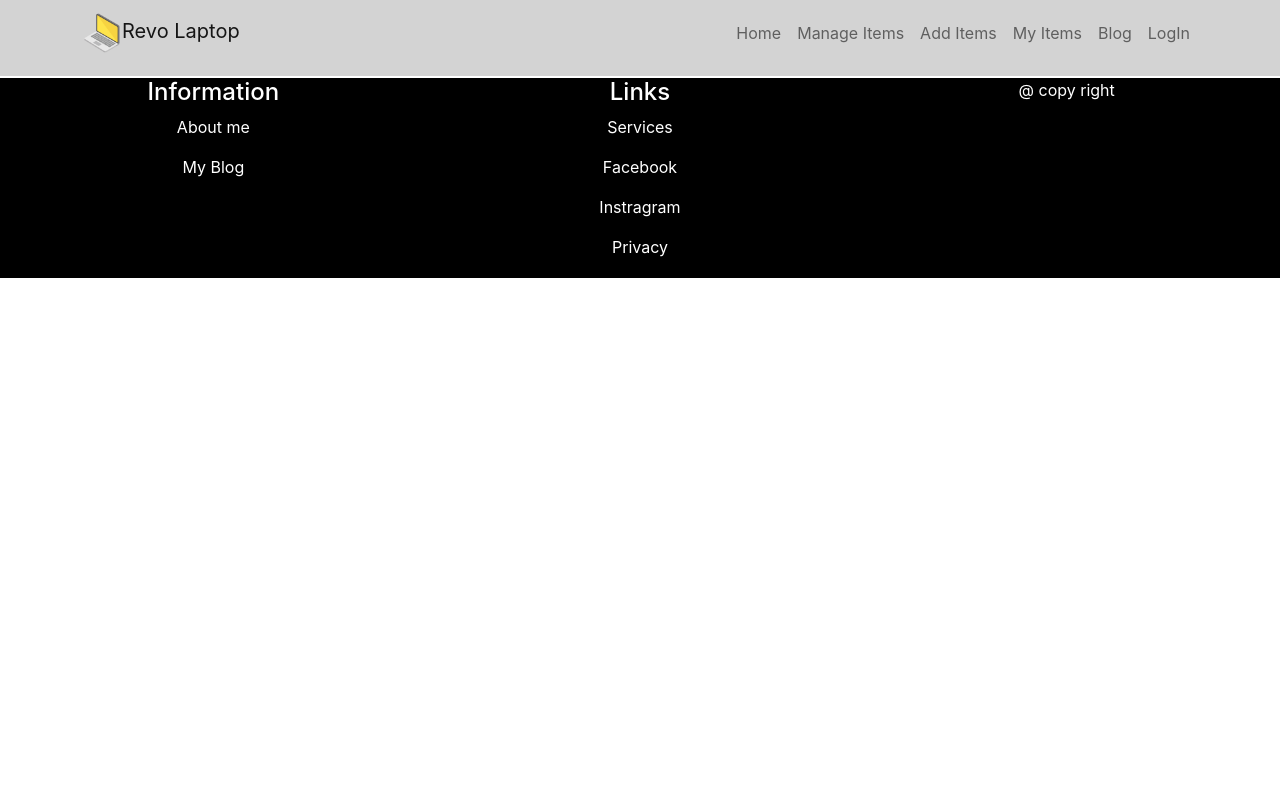
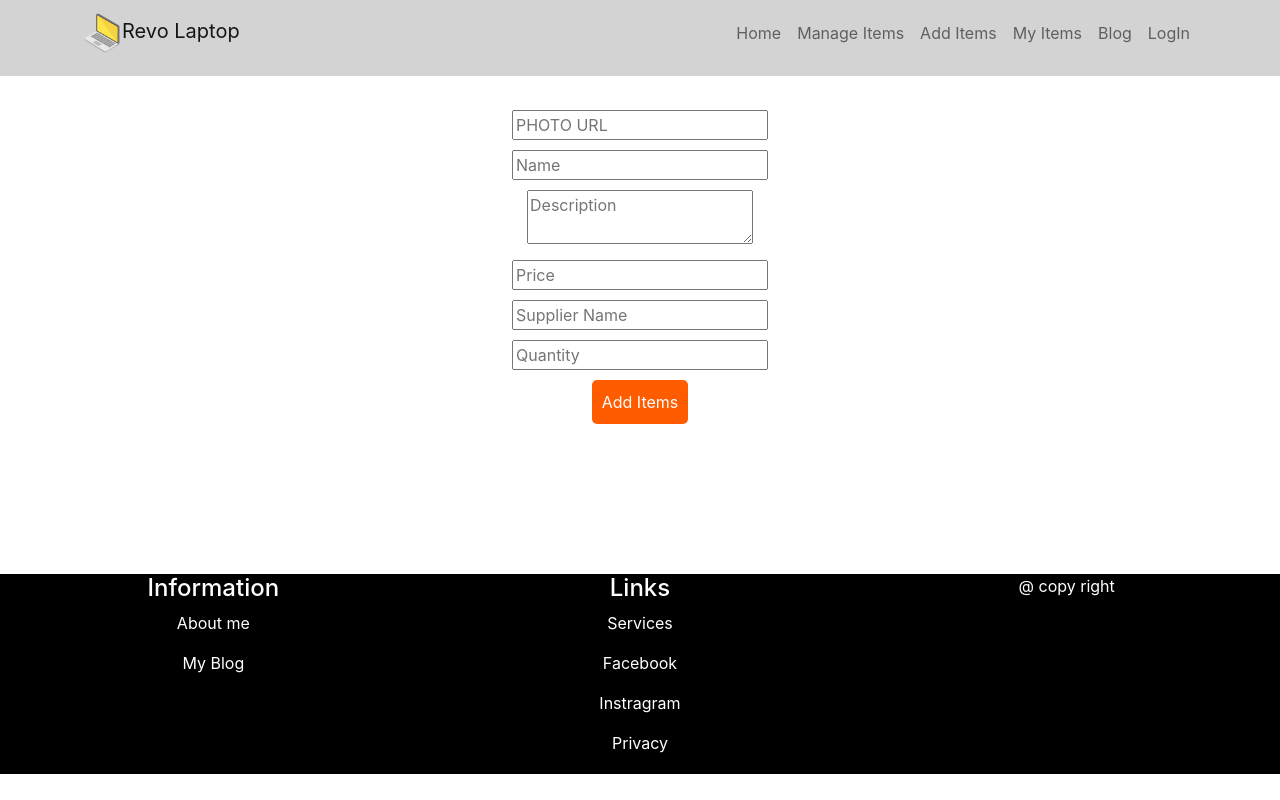
Before and after one commit to Muhammad-Mehedi-Hasan-Opi-Sarker/warehouse-client-site, a React (Create React App) app: page /additems in a window 1280 px wide. Built offline with nearby package versions, Linux system fonts and the light colour scheme; no server answers.

Commit message:
post data

```diff
--- /dev/null
+++ b/src/components/AddItems/AddItems.css
@@ -0,0 +1,7 @@
+.add{
+    margin-top: 100px;
+    margin-bottom: 150px;
+}
+.add input{
+    margin-top: 10px;
+}
--- a/src/components/AddItems/AddItems.js
+++ b/src/components/AddItems/AddItems.js
@@ -1,10 +1,38 @@
 import React from 'react';
-import Footer from '../Footer/Footer';
+import { useForm } from "react-hook-form";
+import './AddItems.css';
+const AddItems = () => {
+    const { register, handleSubmit } = useForm();
+    const onSubmit = data => {
+        console.log(data)
+        const url =`http://localhost:5000/product`;
 
-const AddItems = () => {
+            fetch(url, {
+                method: 'POST', // or 'PUT'
+                headers: {
+                    'Content-Type': 'application/json',
+                },
+                body: JSON.stringify(data),
+            })
+                .then(response => response.json())
+                .then(data => {
+                    console.log('Success:', data);
+                })
+                .catch((error) => {
+                    console.error('Error:', error);
+                });
+    };
     return (
-        <div>
-            <h1>Add Items</h1>
+        <div className='add'>
+            <form onSubmit={handleSubmit(onSubmit)}>
+                <input placeholder='PHOTO URL' type="text" {...register("img",)} /> <br />
+                <input placeholder='Name' {...register("name", { required: true, maxLength: 20 })} /> <br />
+                <textarea style={{ marginTop: '10px' }} placeholder='Description' {...register("description")} /> <br />
+                <input placeholder='Price' type="number" {...register("price",)} /> <br />
+                <input placeholder='Supplier Name' {...register("name", { required: true, maxLength: 20 })} /> <br />
+                <input placeholder='Quantity' type="number" {...register("quantity",)} /> <br />
+                <input style={{ backgroundColor: '#ff5c00', borderRadius: '5px', border: 'none', padding: '10px', color: 'white' }} type="submit" value={'Add Items'} />
+            </form>
         </div>
     );
 };
--- /dev/null
+++ b/src/components/ManageItems/ManageItems.css
@@ -0,0 +1,3 @@
+.manageitems{
+    margin-top: 60px;
+}
--- a/src/components/ManageItems/ManageItems.js
+++ b/src/components/ManageItems/ManageItems.js
@@ -1,11 +1,10 @@
 import React from 'react';
-import Footer from '../Footer/Footer';
 import Products from '../Products/Products';
-
+import './ManageItems.css'
 
 const ManageItems = () => {
     return (
-        <div>
+        <div className='manageitems'>
            <Products></Products>
         </div>
     );
```
